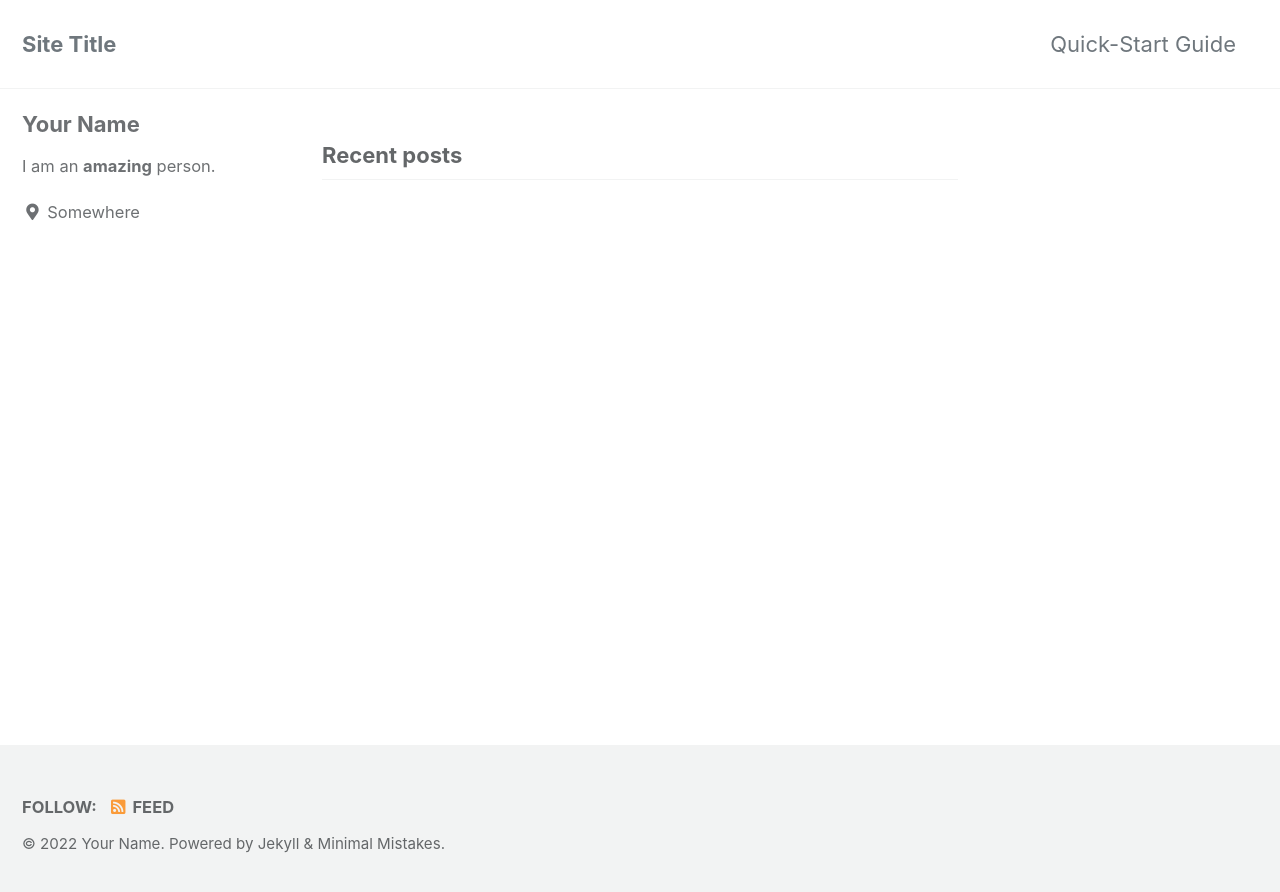
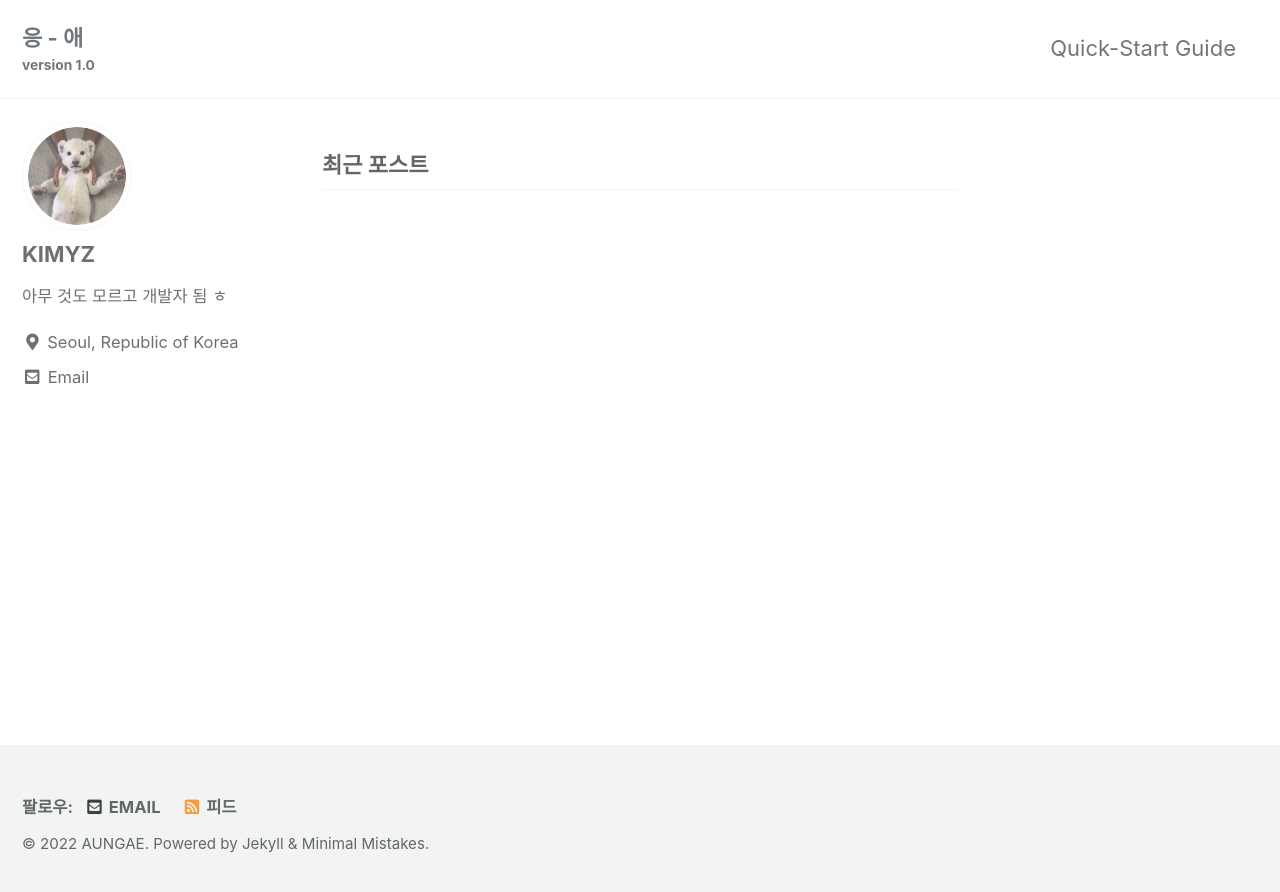
Before and after one commit to aungae/aungae.github.io, a Jekyll site: the page built from index.html, in a window 1280 px wide. Shown: the top 892 px of the page. Built offline with Jekyll 4.4.1, drawn with Linux system fonts in a browser that asks for light colours; cached includes are drawn as plain includes; the list of posts is cut into pages by our own code.

Commit message:
config file commit

```diff
--- a/Gemfile
+++ b/Gemfile
@@ -1,2 +1,5 @@
 source "https://rubygems.org"
 gemspec
+
+gem 'jekyll-sitemap'
+gem 'webrick'
--- a/_config.yml
+++ b/_config.yml
@@ -15,15 +15,15 @@
 minimal_mistakes_skin    : "default" # "air", "aqua", "contrast", "dark", "dirt", "neon", "mint", "plum", "sunrise"
 
 # Site Settings
-locale                   : "en-US"
-title                    : "Site Title"
+locale                   : "ko-KR"
+title                    : "응 - 애"
 title_separator          : "-"
-subtitle                 : # site tagline that appears below site title in masthead
-name                     : "Your Name"
-description              : "An amazing website."
-url                      : # the base hostname & protocol for your site e.g. "https://mmistakes.github.io"
+subtitle                 : "version 1.0"
+name                     : "AUNGAE"
+description              : "응애가 어흥이 되는 날까지 ,, 🐾🧡"
+url                      : "https://aungae.github.io"
 baseurl                  : # the subpath of your site, e.g. "/blog"
-repository               : # GitHub username/repo-name e.g. "mmistakes/minimal-mistakes"
+repository               : "https://github.com/aungae/aungae.github.io"
 teaser                   : # path of fallback teaser image, e.g. "/assets/images/500x300.png"
 logo                     : # path of logo image to display in the masthead, e.g. "/assets/images/88x88.png"
 masthead_title           : # overrides the website title displayed in the masthead, use " " for no title
@@ -102,15 +102,15 @@ analytics:
 
 # Site Author
 author:
-  name             : "Your Name"
-  avatar           : # path of avatar image, e.g. "/assets/images/bio-photo.jpg"
-  bio              : "I am an **amazing** person."
-  location         : "Somewhere"
+  name             : "KIMYZ"
+  avatar           : "/assets/profile.png"
+  bio              : "아무 것도 모르고 개발자 됨 ㅎ"
+  location         : "Seoul, Republic of Korea"
   email            :
   links:
     - label: "Email"
       icon: "fas fa-fw fa-envelope-square"
-      # url: "mailto:your.name@email.com"
+      url: "mailto:zi929292@gmail.com"
     - label: "Website"
       icon: "fas fa-fw fa-link"
       # url: "https://your-website.com"
@@ -130,6 +130,9 @@ author:
 # Site Footer
 footer:
   links:
+    - label: "Email"
+      icon: "fas fa-fw fa-envelope-square"
+      url: "mailto:zi929292@gmail.com"
     - label: "Twitter"
       icon: "fab fa-fw fa-twitter-square"
       # url:
@@ -216,7 +219,7 @@ sass:
 
 # Outputting
 permalink: /:categories/:title/
-paginate: 5 # amount of posts to show
+paginate: 15 # amount of posts to show
 paginate_path: /page:num/
 timezone: # https://en.wikipedia.org/wiki/List_of_tz_database_time_zones
 
```
Also changed, not shown: assets/profile.png (added).
